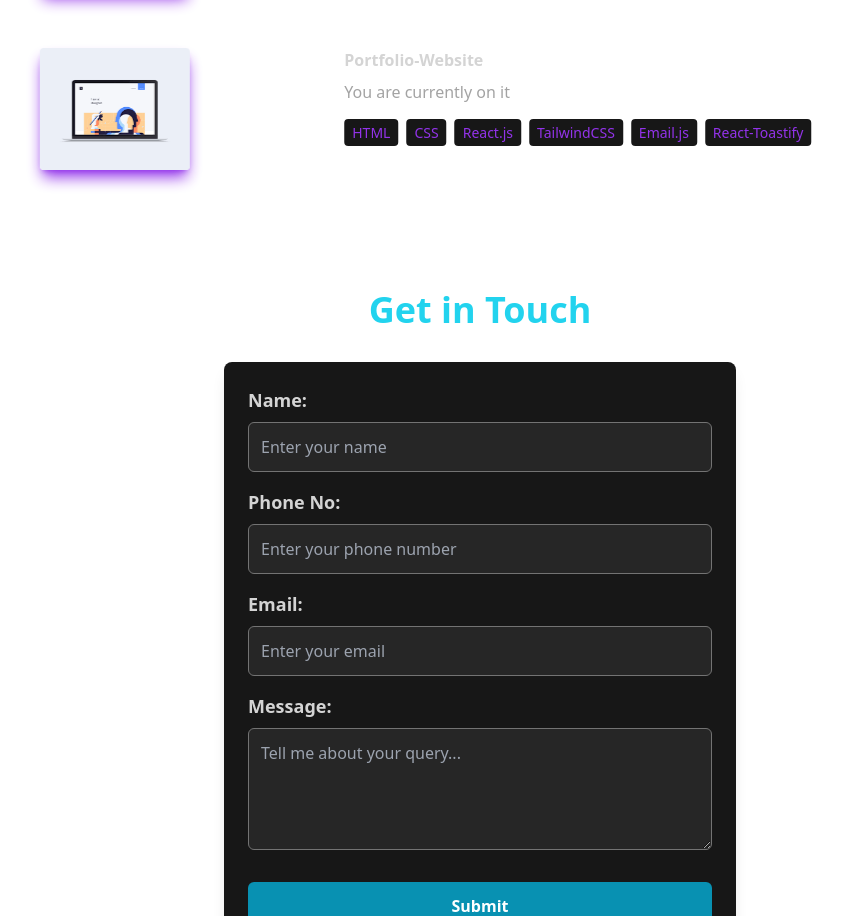
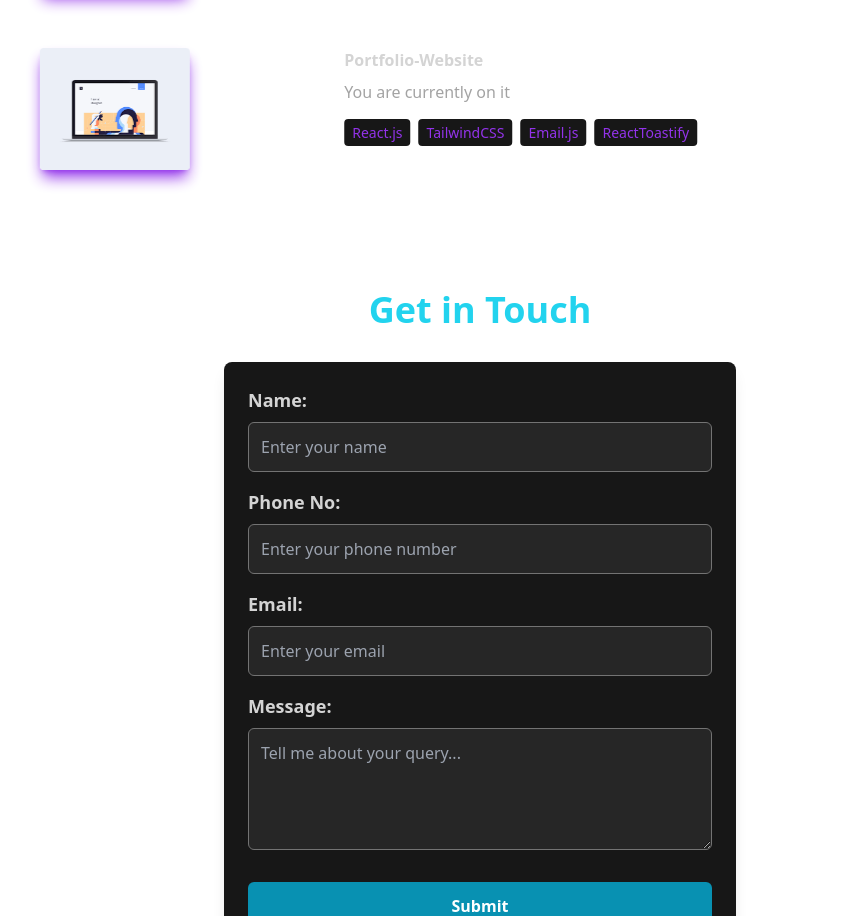
Before and after one commit to ShidoAKV/Portfolio, a React (Create React App) app: page / in a window 1280 px wide. Shown: the part 2971-3887 px from the top of the page, without its empty margins (160-1003 px from the left). Built offline with nearby package versions, Linux system fonts and the light colour scheme.

Commit message:
deployed successfully

```diff
--- a/src/components/constants.js
+++ b/src/components/constants.js
@@ -39,7 +39,7 @@ export const PROJECTS = [
     image: portfolio,
     description:
       "You are currently on it",
-    technologies: ["HTML", "CSS", "React.js","TailwindCSS","Email.js","React-Toastify"],
+    technologies: ["React.js","TailwindCSS","Email.js","ReactToastify"],
     location:["https://github.com/ShidoAKV/Portfolio"],
   },
 ];
```
